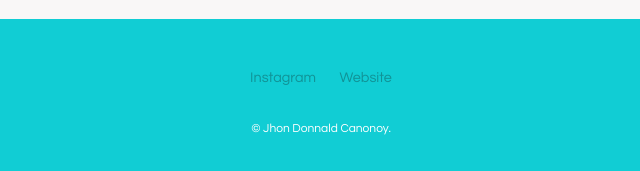
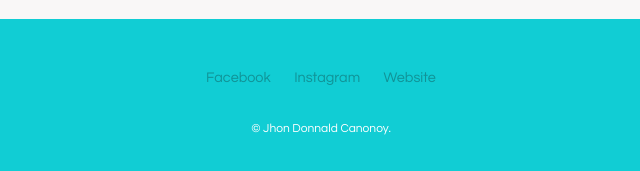
Before and after one commit to JhonDon29/CVs, a plain HTML site: page index.html in a window 1280 px wide. Shown: the part 2245-2416 px from the top of the page, 319-959 px from the left. Drawn offline with Linux system fonts and the light colour scheme.

Commit message:
Add files via upload

```diff
--- a/index.html
+++ b/index.html
@@ -46,7 +46,7 @@
 
     <div>
       <div class="bottom-container">
-        <a class="footer-link" href="https://www.facebook.com/profile.php?id=100087714854254>Facebook</a>
+        <a class="footer-link" href="https://www.facebook.com/profile.php?id=100087714854254">Facebook</a>
         <a class="footer-link" href="https://instagram.com/donified08?igshid=YmMyMTA2M2Y=">Instagram</a>
         <a class="footer-link" href="https://jhondon29.github.io/CVs/">Website</a>
         <p class="credit" >© Jhon Donnald Canonoy.</p>
```
